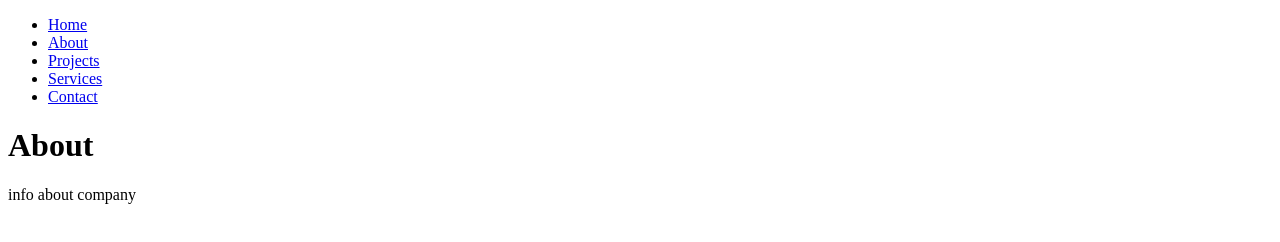
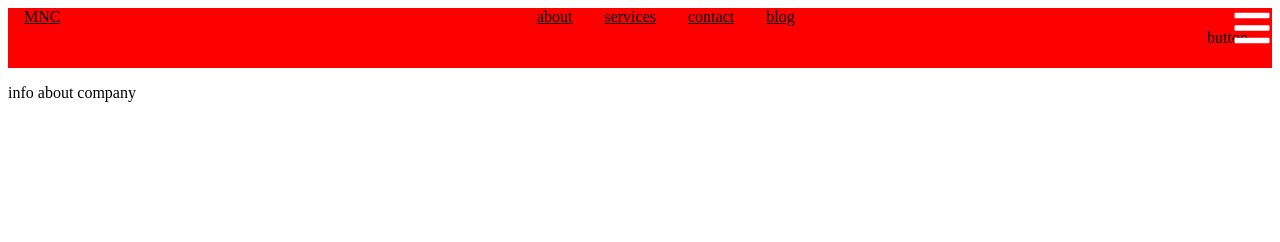
Before and after one commit to alexdbrown2526/mnc-gatsby, a Gatsby site: page /about in a window 1280 px wide. Built offline with nearby package versions, Linux system fonts and the light colour scheme; Gatsby itself is replaced by a stand-in of ours.

Commit message:
added navbar, some styled components

```diff
--- a/gatsby-config.js
+++ b/gatsby-config.js
@@ -3,5 +3,9 @@ module.exports = {
     title: `new`,
     siteUrl: `https://www.yourdomain.tld`,
   },
-  plugins: ["gatsby-plugin-image", "gatsby-plugin-sharp"],
+  plugins: [
+    { resolve: `gatsby-plugin-styled-components` },
+    "gatsby-plugin-image",
+    "gatsby-plugin-sharp",
+  ],
 };
--- a/package.json
+++ b/package.json
@@ -14,11 +14,15 @@
     "clean": "gatsby clean"
   },
   "dependencies": {
+    "babel-plugin-styled-components": "^2.0.6",
     "gatsby": "^4.9.2",
     "gatsby-plugin-image": "^2.9.0",
     "gatsby-plugin-sharp": "^4.9.0",
+    "gatsby-plugin-styled-components": "^5.9.0",
     "gatsby-source-filesystem": "^4.9.0",
     "react": "^17.0.1",
-    "react-dom": "^17.0.1"
+    "react-dom": "^17.0.1",
+    "react-icons": "^4.3.1",
+    "styled-components": "^5.3.3"
   }
 }
--- /dev/null
+++ b/src/components/NavItems.js
@@ -0,0 +1,6 @@
+export const navItems = [
+  { title: "about", link: "/about" },
+  { title: "services", link: "/projects" },
+  { title: "contact", link: "/contact" },
+  { title: "blog", link: "/blog" },
+];
--- /dev/null
+++ b/src/components/button.js
@@ -0,0 +1,6 @@
+import styled from "styled-components";
+import { Link } from "gatsby";
+
+export const Button = styled(Link)`
+  background: ${({ primary }) => {}};
+`;
--- /dev/null
+++ b/src/components/header.js
@@ -0,0 +1,75 @@
+import { Link } from "gatsby";
+import React from "react";
+import styled from "styled-components";
+import { FaBars } from "react-icons/fa";
+import { navItems } from "./NavItems";
+
+const Header = () => {
+  return (
+    <Nav>
+      <NavLink to="/">MNC</NavLink>
+      <Bars />
+      <NavMenu>
+        {navItems.map((item, index) => (
+          <NavLink to={item.link} key={index}>
+            {item.title}
+          </NavLink>
+        ))}
+      </NavMenu>
+      <NavButton>button</NavButton>
+    </Nav>
+  );
+};
+
+export default Header;
+
+const Nav = styled.nav`
+  background: red;
+  height: 60px;
+  display: flex;
+  justify-content: space-between;
+  padding: 0.5rem calc(100vw - 1300px) / 2;
+  z-index: 100;
+  position: relative;
+`;
+
+const NavLink = styled(Link)`
+  color: black;
+  align-items: center;
+  padding: 0 1rem;
+  height: 100%;
+`;
+
+const Bars = styled(FaBars)`
+  display: none;
+  color: white;
+
+  @media screen and (min-width: 768px) {
+    display: block;
+    position: absolute;
+    top: 0;
+    right: 0;
+    tranform: translate(-100%, 75%);
+    font-size: 2.5rem;
+  }
+`;
+
+const NavMenu = styled.div`
+  display: flex;
+  align-items: center;
+  margin-right: -48px;
+
+  @media screen and (max-width: 768px) {
+    display: none;
+  }
+`;
+
+const NavButton = styled.div`
+  display: flex;
+  align-items: center;
+  margin-right: 24px;
+
+  @media screen and (max-width: 768px) {
+    display: none;
+  }
+`;
--- a/src/components/layout.js
+++ b/src/components/layout.js
@@ -1,33 +1,13 @@
 import * as React from "react";
 import { Link } from "gatsby";
-const Layout = ({ pageTitle, children }) => {
+import Header from "./header";
+
+const Layout = ({ children }) => {
   return (
-    <div>
-      <title>{pageTitle}</title>
-      <nav>
-        <ul>
-          <li>
-            <Link to="/">Home</Link>
-          </li>
-          <li>
-            <Link to="/about">About</Link>
-          </li>
-          <li>
-            <Link to="/projects">Projects</Link>
-          </li>
-          <li>
-            <Link to="/services">Services</Link>
-          </li>
-          <li>
-            <Link to="/contact">Contact</Link>
-          </li>
-        </ul>
-      </nav>
-      <main>
-        <h1>{pageTitle}</h1>
-        {children}
-      </main>
-    </div>
+    <>
+      <Header />
+      <main>{children}</main>
+    </>
   );
 };
 export default Layout;
```
Also changed, not shown: 1 other file.
